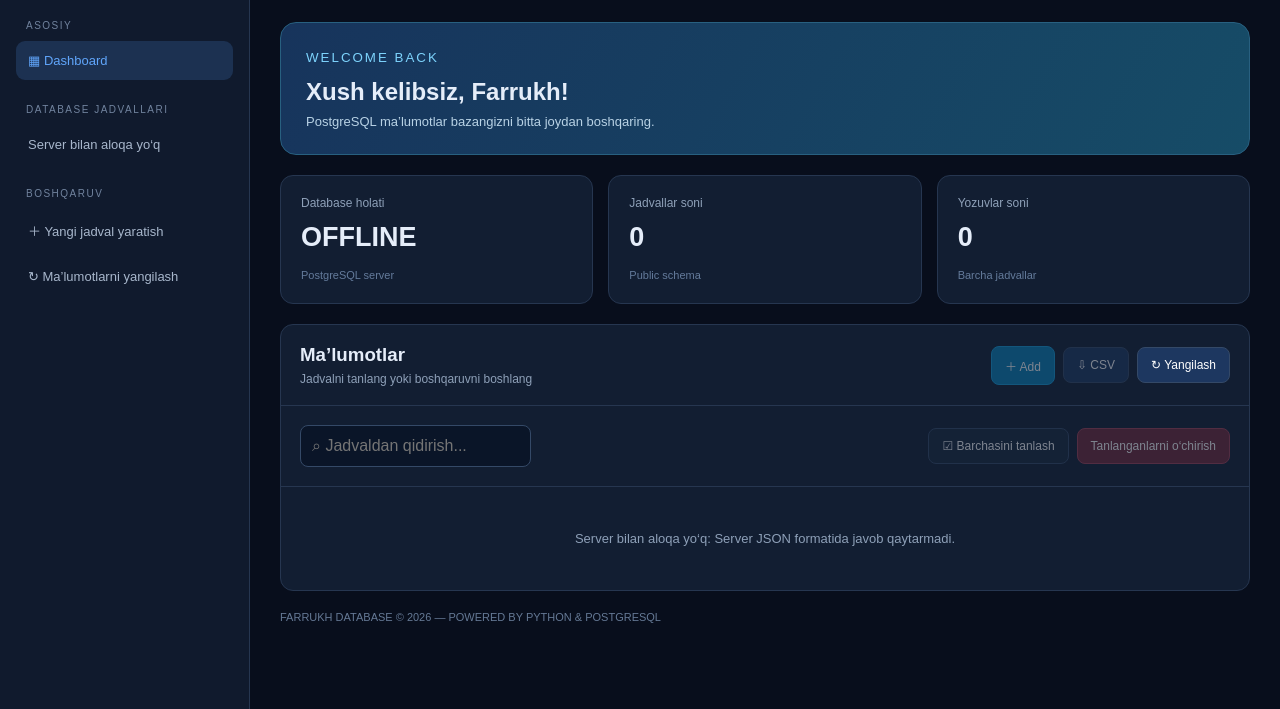
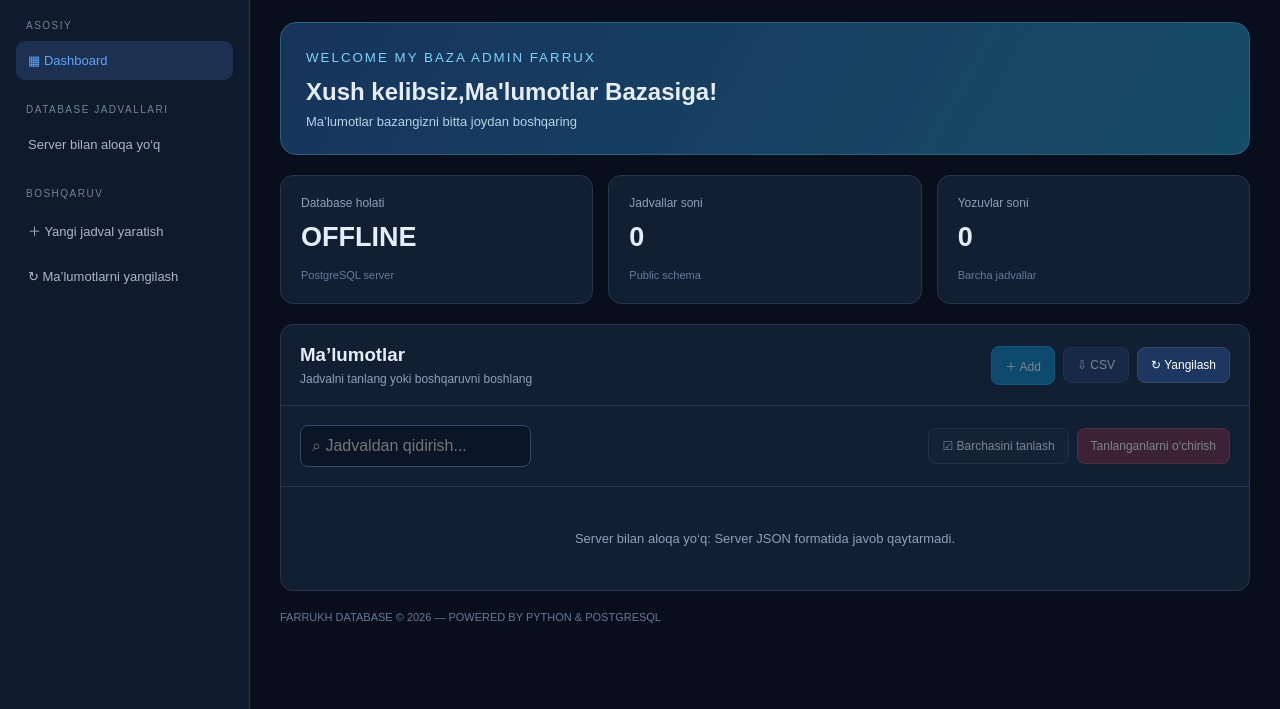
Before and after one commit to Farruxcode03/My-project, a plain HTML site: page index.html in a window 1280 px wide. Shown: the part 91-800 px from the top of the page. Drawn offline with Linux system fonts and the light colour scheme; no server answers.

```diff
--- a/index.html
+++ b/index.html
@@ -162,9 +162,9 @@ footer{margin:20px 0;color:#657995;font-size:11px}
  </header>
 
  <section class="welcome">
-  <small>WELCOME BACK</small>
-  <h2>Xush kelibsiz, Farrukh!</h2>
-  <p>PostgreSQL ma’lumotlar bazangizni bitta joydan boshqaring.</p>
+  <small>WELCOME MY BAZA ADMIN FARRUX</small>
+  <h2>Xush kelibsiz,Ma'lumotlar Bazasiga!</h2>
+  <p>Ma’lumotlar bazangizni bitta joydan boshqaring </p>
  </section>
 
  <section class="stats">
```
